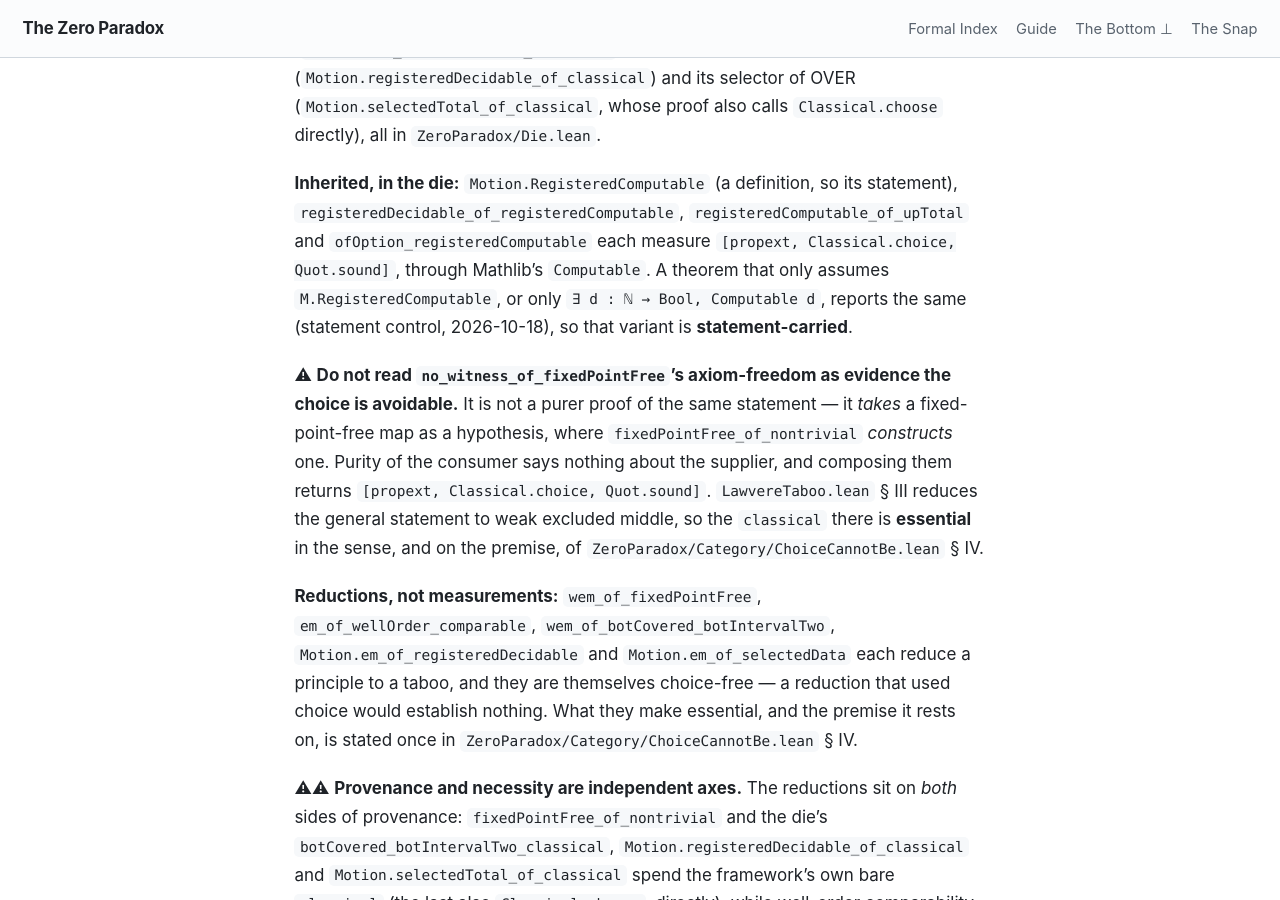
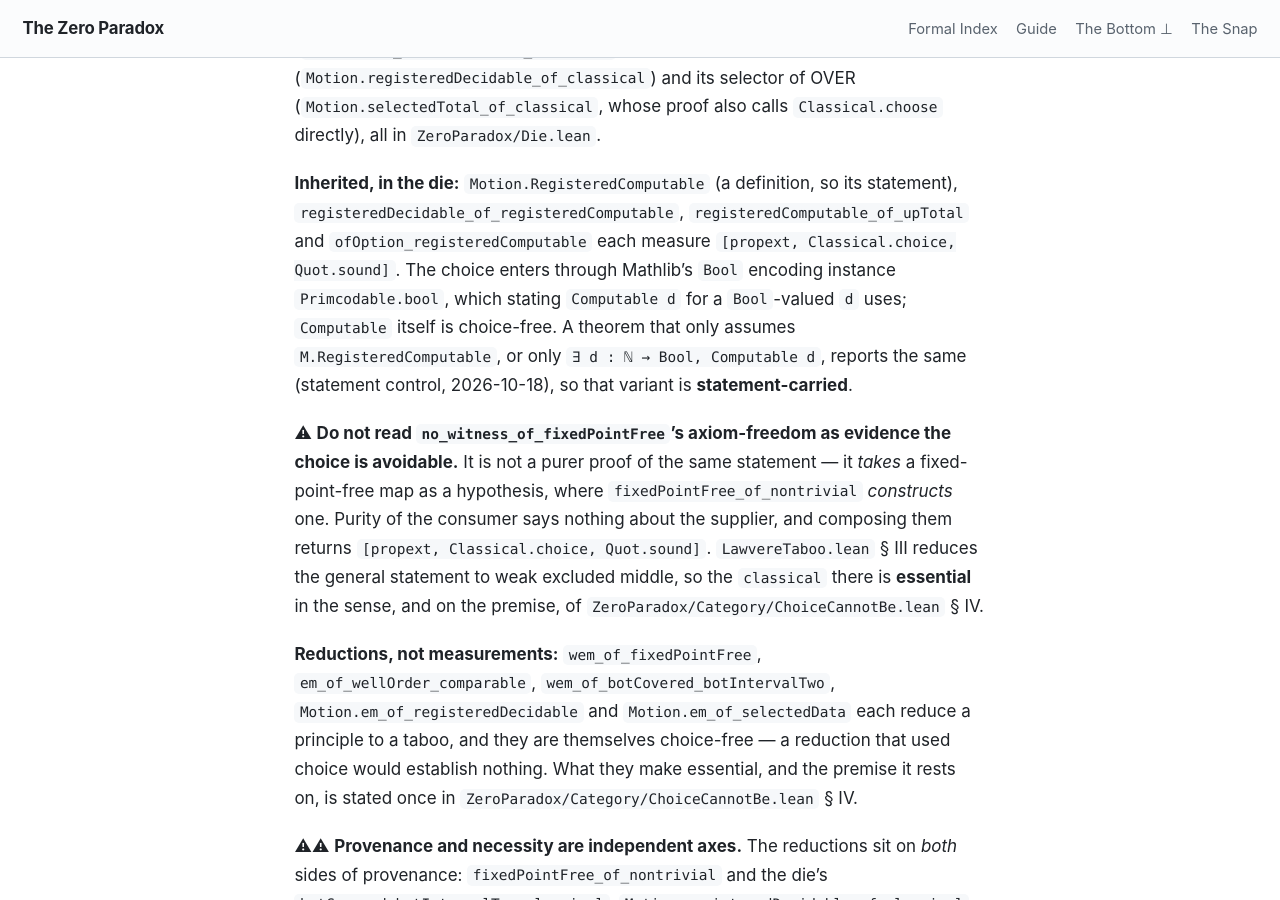
Before and after one commit to timbrigham/ZeroParadox, a Jekyll site: the page built from ZeroParadox/AxiomProfile.md, in a window 1280 px wide and 900 px high, scrolled down 1817 px. Built offline with Jekyll 4.4.1, drawn with Linux system fonts in a browser that asks for light colours; our own code applies the rules of GitHub Pages for plain Markdown files.

Commit message:
AxiomProfile: the die's inherited choice enters through Primcodable.bool
Copy-editor reader 60e3713c5aff (MEANING): the route clause restated to what was measured.
Computable alone is [propext]; assuming a Computable map ℕ → ℕ is [propext, Quot.sound];
Primcodable.bool and assuming a Computable map ℕ → Bool are [propext, Classical.choice,
Quot.sound]. The classification (inherited, statement-carried) is unchanged.

Co-Authored-By: Claude Opus 5.5 (1M context) <noreply@anthropic.com>
Claude-Session: https://claude.ai/code/session_01WcG761XCVmcW666DuFHqG3

```diff
--- a/ZeroParadox/AxiomProfile.md
+++ b/ZeroParadox/AxiomProfile.md
@@ -56,8 +56,9 @@ decision of where UP is defined (`Motion.registeredDecidable_of_classical`) and
 
 **Inherited, in the die:** `Motion.RegisteredComputable` (a definition, so its statement),
 `registeredDecidable_of_registeredComputable`, `registeredComputable_of_upTotal` and
-`ofOption_registeredComputable` each measure `[propext, Classical.choice, Quot.sound]`, through
-Mathlib's `Computable`. A theorem that only assumes `M.RegisteredComputable`, or only
+`ofOption_registeredComputable` each measure `[propext, Classical.choice, Quot.sound]`. The choice
+enters through Mathlib's `Bool` encoding instance `Primcodable.bool`, which stating `Computable d`
+for a `Bool`-valued `d` uses; `Computable` itself is choice-free. A theorem that only assumes `M.RegisteredComputable`, or only
 `∃ d : ℕ → Bool, Computable d`, reports the same (statement control, 2026-10-18), so that variant is
 **statement-carried**.
 
```
